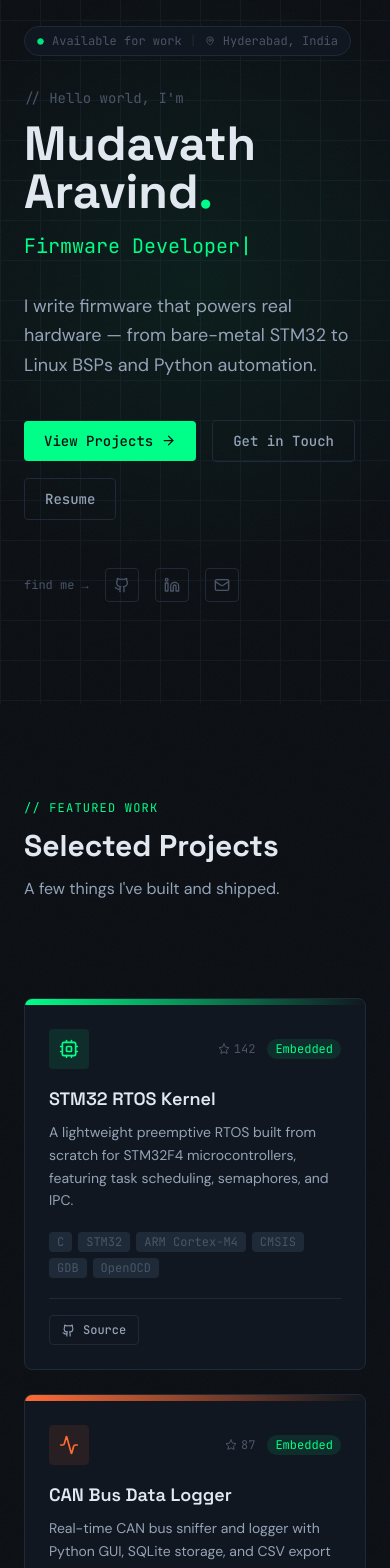
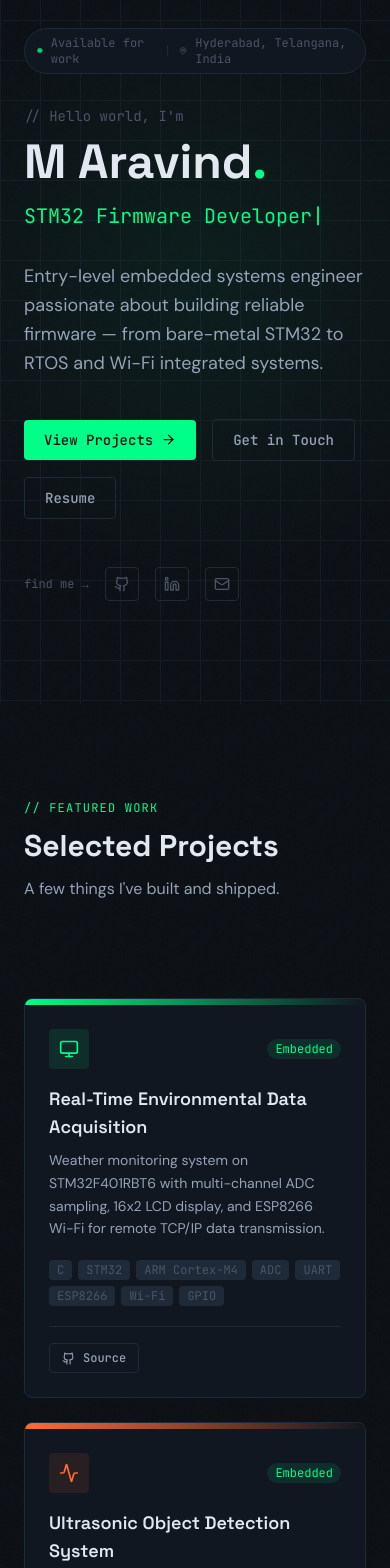
Before and after one commit to Madhu-Aravind/MyPortfolio, a Next.js app: page / in a window 390 px wide. Shown: the part 140-1708 px from the top of the page. Built offline with nearby package versions, Linux system fonts and the light colour scheme.

Commit message:
Add files via upload

```diff
--- /dev/null
+++ b/public/googlef8015beaea0d1c15.html
@@ -0,0 +1 @@
+google-site-verification: googlef8015beaea0d1c15.html
--- a/src/app/layout.tsx
+++ b/src/app/layout.tsx
@@ -6,23 +6,23 @@ import { Footer } from "@/components/layout/Footer";
 import { ThemeProvider } from "@/components/layout/ThemeProvider";
 
 export const metadata: Metadata = {
-  title: "Mudavath Aravind — Embedded Systems Engineer",
-  description: "Portfolio of Mudavath Aravind, Embedded Systems Engineer based in Hyderabad, India. Specializing in STM32, C, FreeRTOS, Linux, CAN Bus, Python automation, and firmware engineering.",
+  title: "M Aravind — Embedded Systems Engineer",
+  description: "Portfolio of M Aravind, Embedded Systems Engineer from Hyderabad. M.Tech NIT Calicut. STM32, ARM Cortex-M4, C, RTOS, UART, SPI, I2C, Python, Tata Elxsi intern.",
   keywords: [
-    "Mudavath Aravind",
-    "Aravind Mudavath",
+    "M Aravind", "Aravind Mudavath", "Mudavath Aravind",
     "Embedded Systems Engineer Hyderabad",
-    "STM32 Developer India",
-    "Firmware Engineer Hyderabad",
+    "STM32 Developer India", "NIT Calicut Embedded",
+    "ARM Cortex-M4 Firmware", "Tata Elxsi Intern",
+    "Kernel Masters Hyderabad", "RTOS FreeRTOS Developer",
   ],
-  authors: [{ name: "Mudavath Aravind", url: "https://my-portfolio-r7yz.vercel.app" }],
-  creator: "Mudavath Aravind",
+  authors: [{ name: "M Aravind", url: "https://my-portfolio-r7yz.vercel.app" }],
+  creator: "M Aravind",
   metadataBase: new URL("https://my-portfolio-r7yz.vercel.app"),
   openGraph: {
-    title: "Mudavath Aravind — Embedded Systems Engineer",
-    description: "Portfolio of Mudavath Aravind, Embedded Systems Engineer based in Hyderabad, India.",
+    title: "M Aravind — Embedded Systems Engineer",
+    description: "Portfolio of M Aravind, Embedded Systems Engineer from Hyderabad. M.Tech NIT Calicut.",
     url: "https://my-portfolio-r7yz.vercel.app",
-    siteName: "Mudavath Aravind Portfolio",
+    siteName: "M Aravind Portfolio",
     locale: "en_IN",
     type: "website",
   },
--- a/src/app/resume/page.tsx
+++ b/src/app/resume/page.tsx
@@ -8,44 +8,31 @@ import { siteConfig, experience, education, skills } from "@/lib/data";
 export default function ResumePage() {
   return (
     <div className="max-w-4xl mx-auto px-6 pt-28 pb-24">
-      {/* Header */}
       <div className="flex flex-col md:flex-row md:items-center justify-between gap-6 mb-16">
-        <SectionHeading
-          label="resume"
-          title="Curriculum Vitae"
-          subtitle="Full experience, education, and technical skill set."
-        />
+        <SectionHeading label="resume" title="Curriculum Vitae" subtitle="Full experience, education, and technical skill set." />
         <div className="flex gap-3 shrink-0">
           <a href="/resume.pdf" download className="btn-primary text-sm">
             <Download size={14} /> Download PDF
           </a>
-          <a
-            href={siteConfig.linkedin}
-            target="_blank"
-            rel="noopener noreferrer"
-            className="btn-outline text-sm"
-          >
+          <a href={siteConfig.linkedin} target="_blank" rel="noopener noreferrer" className="btn-outline text-sm">
             <ExternalLink size={14} /> LinkedIn
           </a>
         </div>
       </div>
 
-      {/* Resume card */}
       <div className="border border-[var(--bg-border)] rounded-xl bg-[var(--bg-card)] overflow-hidden">
-        {/* Top bar */}
+        {/* Header */}
         <div className="border-b border-[var(--bg-border)] px-8 py-6">
           <h1 className="text-2xl font-display font-bold text-[var(--text-primary)]">{siteConfig.name}</h1>
           <p className="text-[var(--accent)] font-mono text-sm mt-1">{siteConfig.title}</p>
           <div className="flex flex-wrap gap-4 mt-3 text-xs font-mono text-[var(--text-muted)]">
             <span>{siteConfig.email}</span>
             <span>{siteConfig.location}</span>
-            <a href={siteConfig.github} target="_blank" rel="noopener noreferrer"
-              className="hover:text-[var(--accent)] transition-colors">
-              github.com/alexmercer-dev
+            <a href={siteConfig.github} target="_blank" rel="noopener noreferrer" className="hover:text-[var(--accent)] transition-colors">
+              github.com/Madhu-Aravind
             </a>
-            <a href={siteConfig.linkedin} target="_blank" rel="noopener noreferrer"
-              className="hover:text-[var(--accent)] transition-colors">
-              linkedin.com/in/alexmercer-dev
+            <a href={siteConfig.linkedin} target="_blank" rel="noopener noreferrer" className="hover:text-[var(--accent)] transition-colors">
+              LinkedIn Profile
             </a>
           </div>
         </div>
@@ -53,27 +40,21 @@ export default function ResumePage() {
         <div className="px-8 py-8 space-y-10">
           {/* Summary */}
           <section>
-            <h2 className="text-xs font-mono uppercase tracking-widest text-[var(--accent)] mb-4">Summary</h2>
+            <h2 className="text-xs font-mono uppercase tracking-widest text-[var(--accent)] mb-4">Profile</h2>
             <p className="text-[var(--text-secondary)] leading-relaxed text-sm">
-              Senior Embedded Systems Engineer with 7+ years of experience in C/C++ firmware development
-              for ARM Cortex-M microcontrollers, Linux BSP development, and building CI/CD automation
-              infrastructure for hardware-in-the-loop testing. Proficient in AUTOSAR, FreeRTOS, CAN/SPI/I2C
-              protocols, and Python-based test automation.
+              Entry-level embedded systems engineer with hands-on experience in ARM Cortex-M based STM32
+              microcontroller development, peripheral integration, and real-time firmware design. Proficient
+              in bare-metal and HAL programming, communication protocols (UART, SPI, I2C), and hardware-software
+              debugging. Passionate about building reliable and efficient embedded solutions.
             </p>
           </section>
 
           {/* Experience */}
           <section>
-            <h2 className="text-xs font-mono uppercase tracking-widest text-[var(--accent)] mb-6">Experience</h2>
+            <h2 className="text-xs font-mono uppercase tracking-widest text-[var(--accent)] mb-6">Experience & Training</h2>
             <div className="space-y-8">
               {experience.map((job, i) => (
-                <motion.div
-                  key={i}
-                  initial={{ opacity: 0, y: 10 }}
-                  whileInView={{ opacity: 1, y: 0 }}
-                  viewport={{ once: true }}
-                  transition={{ delay: i * 0.1 }}
-                >
+                <motion.div key={i} initial={{ opacity: 0, y: 10 }} whileInView={{ opacity: 1, y: 0 }} viewport={{ once: true }} transition={{ delay: i * 0.1 }}>
                   <div className="flex flex-wrap justify-between gap-2 mb-2">
                     <div>
                       <h3 className="font-display font-semibold text-[var(--text-primary)]">{job.role}</h3>
@@ -84,8 +65,7 @@ export default function ResumePage() {
                   <ul className="space-y-1.5 mt-3">
                     {job.points.map((p, j) => (
                       <li key={j} className="flex gap-2 text-sm text-[var(--text-secondary)]">
-                        <span className="text-[var(--accent)] shrink-0 mt-0.5">▹</span>
-                        {p}
+                        <span className="text-[var(--accent)] shrink-0 mt-0.5">▹</span>{p}
                       </li>
                     ))}
                   </ul>
@@ -114,18 +94,20 @@ export default function ResumePage() {
           <section>
             <h2 className="text-xs font-mono uppercase tracking-widest text-[var(--accent)] mb-6">Technical Skills</h2>
             <div className="grid sm:grid-cols-2 gap-6">
-              {["Embedded", "Software", "Web", "Automation"].map((cat) => {
+              {[
+                { cat: "Embedded", label: "Embedded & Hardware" },
+                { cat: "Software", label: "Software & Tools" },
+                { cat: "Web", label: "Web & Frameworks" },
+                { cat: "Automation", label: "Automation & Testing" },
+              ].map(({ cat, label }) => {
                 const catSkills = skills.filter((s) => s.category === cat);
                 if (!catSkills.length) return null;
                 return (
                   <div key={cat}>
-                    <p className="text-xs font-mono text-[var(--text-muted)] mb-2">{cat}</p>
+                    <p className="text-xs font-mono text-[var(--text-muted)] mb-2">{label}</p>
                     <div className="flex flex-wrap gap-1.5">
                       {catSkills.map((s) => (
-                        <span
-                          key={s.name}
-                          className="px-2 py-0.5 text-xs font-mono rounded bg-[var(--bg-border)] text-[var(--text-secondary)]"
-                        >
+                        <span key={s.name} className="px-2 py-0.5 text-xs font-mono rounded bg-[var(--bg-border)] text-[var(--text-secondary)]">
                           {s.name}
                         </span>
                       ))}
@@ -135,6 +117,23 @@ export default function ResumePage() {
               })}
             </div>
           </section>
+
+          {/* Achievements */}
+          <section>
+            <h2 className="text-xs font-mono uppercase tracking-widest text-[var(--accent)] mb-4">Achievements</h2>
+            <ul className="space-y-2">
+              {[
+                "Plant training on Renewable & Non-Renewable Energy at CAPE Institute of Technology",
+                "Industrial automation training using PLC and SCADA Systems",
+                "Certificate of appreciation for organizing 'Junkyard Electronics' — Ekarikthin 2018",
+                "Participated in All India Inter NIT Cricket Tournament at NIT-Calicut",
+              ].map((a, i) => (
+                <li key={i} className="flex gap-2 text-sm text-[var(--text-secondary)]">
+                  <span className="text-[var(--accent)] shrink-0">▹</span>{a}
+                </li>
+              ))}
+            </ul>
+          </section>
         </div>
       </div>
     </div>
--- a/src/components/sections/HeroSection.tsx
+++ b/src/components/sections/HeroSection.tsx
@@ -8,9 +8,9 @@ import { siteConfig } from "@/lib/data";
 
 const TYPING_STRINGS = [
   "Embedded Systems Engineer",
-  "Firmware Developer",
-  "Linux & RTOS Specialist",
-  "Python Automation Expert",
+  "STM32 Firmware Developer",
+  "RTOS & Bare-Metal Programmer",
+  "Control Systems & IoT Engineer",
 ];
 
 function TypingText() {
--- a/src/lib/data.ts
+++ b/src/lib/data.ts
@@ -2,14 +2,14 @@
 import { Project, Skill } from "./types";
 
 export const siteConfig = {
-  name: "Mudavath Aravind",
-  title: "Embedded Systems Engineer & Developer",
-  tagline: "I write firmware that powers real hardware — from bare-metal STM32 to Linux BSPs and Python automation.",
-  email: "aravind.mudavath@gmail.com",
-  github: "https://github.com/mudavath-aravind",
+  name: "M Aravind",
+  title: "Embedded Systems Engineer",
+  tagline: "Entry-level embedded systems engineer passionate about building reliable firmware — from bare-metal STM32 to RTOS and Wi-Fi integrated systems.",
+  email: "madhu.aravind@gmail.com",
+  github: "https://github.com/Madhu-Aravind",
   linkedin: "https://linkedin.com/in/mudavath-aravind",
-  githubUsername: "mudavath-aravind",
-  location: "Hyderabad, India",
+  githubUsername: "Madhu-Aravind",
+  location: "Hyderabad, Telangana, India",
   available: true,
 };
 
@@ -23,120 +23,127 @@ export const navItems = [
 
 export const projects: Project[] = [
   {
-    id: "stm32-rtos",
-    title: "STM32 RTOS Kernel",
-    description: "A lightweight preemptive RTOS built from scratch for STM32F4 microcontrollers, featuring task scheduling, semaphores, and IPC.",
-    tech: ["C", "STM32", "ARM Cortex-M4", "CMSIS", "GDB", "OpenOCD"],
+    id: "env-data-acquisition",
+    title: "Real-Time Environmental Data Acquisition",
+    description: "Weather monitoring system on STM32F401RBT6 with multi-channel ADC sampling, 16x2 LCD display, and ESP8266 Wi-Fi for remote TCP/IP data transmission.",
+    tech: ["C", "STM32", "ARM Cortex-M4", "ADC", "UART", "ESP8266", "Wi-Fi", "GPIO"],
     category: "Embedded",
-    githubUrl: "https://github.com/mudavath-aravind/stm32-rtos",
+    githubUrl: "https://github.com/Madhu-Aravind",
     imageColor: "#00ff88",
     featured: true,
-    stars: 142,
+    icon: "monitor",
+  },
+  {
+    id: "ultrasonic-detection",
+    title: "Ultrasonic Object Detection System",
+    description: "Real-time object distance measurement using STM32 timer input-capture mode with interrupt-driven echo processing, LCD output, and proximity alert logic.",
+    tech: ["C", "STM32", "Timers", "Interrupts", "LCD", "Bare-Metal", "SWD"],
+    category: "Embedded",
+    githubUrl: "https://github.com/Madhu-Aravind",
+    imageColor: "#ff6b35",
+    featured: true,
+    icon: "activity",
+  },
+  {
+    id: "multi-agent-smc",
+    title: "Sliding Mode Control for Multi-Agent Systems",
+    description: "Master's thesis — designed FOSMC and Super-Twisting SMC for second-order leader-follower multi-agent systems with Lyapunov-based stability analysis.",
+    tech: ["MATLAB", "Simulink", "PID", "Sliding Mode Control", "Lyapunov", "Control Systems"],
+    category: "Automation",
+    githubUrl: "https://github.com/Madhu-Aravind",
+    imageColor: "#6c63ff",
+    featured: true,
+    icon: "git-branch",
+  },
+  {
+    id: "vscode-automation",
+    title: "VS Code Extension Test Automation",
+    description: "Cross-platform automation framework for VS Code extensions using TypeScript, Mocha, and DOM-based UI selectors integrated into CI/CD pipelines.",
+    tech: ["TypeScript", "Mocha", "CI/CD", "Selenium", "vscode-extension-tester", "Angular"],
+    category: "Automation",
+    githubUrl: "https://github.com/Madhu-Aravind",
+    imageColor: "#00d4ff",
+    icon: "terminal",
+  },
+  {
+    id: "stm32-peripherals",
+    title: "STM32 Peripheral Integration Library",
+    description: "Bare-metal and HAL-based firmware for GPIO, ADC, timers, UART, SPI, I2C on STM32F401. Includes ESP8266 and 16x2 LCD drivers with interrupt handling.",
+    tech: ["C", "Embedded C", "STM32CubeIDE", "Keil µVision", "ST-Link V2", "GDB"],
+    category: "Embedded",
+    githubUrl: "https://github.com/Madhu-Aravind",
+    imageColor: "#f7c59f",
     icon: "cpu",
   },
   {
-    id: "canbus-logger",
-    title: "CAN Bus Data Logger",
-    description: "Real-time CAN bus sniffer and logger with Python GUI, SQLite storage, and CSV export for automotive diagnostics.",
-    tech: ["C", "Python", "CAN Bus", "SQLite", "Tkinter", "STM32"],
-    category: "Embedded",
-    githubUrl: "https://github.com/mudavath-aravind/canbus-logger",
-    imageColor: "#ff6b35",
-    featured: true,
-    stars: 87,
-    icon: "activity",
-  },
-  {
-    id: "ci-flash-pipeline",
-    title: "CI/CD Firmware Flash Pipeline",
-    description: "GitHub Actions pipeline that auto-builds, tests, and flashes STM32 firmware to hardware-in-the-loop test rigs.",
-    tech: ["Python", "GitHub Actions", "OpenOCD", "QEMU", "Shell", "Docker"],
+    id: "linux-automation",
+    title: "Linux System Automation Scripts",
+    description: "Bash scripting suite for automating setup, package installation, Python module management, and system optimization on Linux environments.",
+    tech: ["Bash", "Python", "Linux", "Shell Scripting", "System Administration"],
     category: "Automation",
-    githubUrl: "https://github.com/mudavath-aravind/ci-flash-pipeline",
-    imageColor: "#6c63ff",
-    featured: true,
-    stars: 211,
-    icon: "git-branch",
-  },
-  {
-    id: "linux-driver",
-    title: "Linux Kernel Driver — SPI Sensor",
-    description: "A production-quality Linux character device driver for an SPI-based IMU sensor with DMA support and sysfs interface.",
-    tech: ["C", "Linux Kernel", "SPI", "DMA", "Device Tree", "Makefile"],
-    category: "Embedded",
-    githubUrl: "https://github.com/mudavath-aravind/spi-imu-driver",
-    imageColor: "#f7c59f",
-    stars: 63,
+    githubUrl: "https://github.com/Madhu-Aravind",
+    imageColor: "#ff4757",
     icon: "layers",
-  },
-  {
-    id: "embedded-dashboard",
-    title: "Embedded Telemetry Dashboard",
-    description: "Real-time web dashboard for visualizing embedded device telemetry via WebSocket. Built with Next.js and Chart.js.",
-    tech: ["Next.js", "TypeScript", "WebSocket", "Chart.js", "Tailwind CSS"],
-    category: "Web",
-    githubUrl: "https://github.com/mudavath-aravind/embedded-dashboard",
-    imageColor: "#00d4ff",
-    stars: 95,
-    icon: "monitor",
-  },
-  {
-    id: "pytest-firmware",
-    title: "Pytest Firmware Test Framework",
-    description: "Modular pytest plugin for embedded firmware testing with UART/SWD communication, fixtures, and HTML reporting.",
-    tech: ["Python", "pytest", "UART", "Serial", "HTML", "Jinja2"],
-    category: "Automation",
-    githubUrl: "https://github.com/mudavath-aravind/pytest-firmware",
-    imageColor: "#ff4757",
-    stars: 178,
-    icon: "terminal",
   },
 ];
 
 export const skills: Skill[] = [
-  { name: "C / C++", level: 95, category: "Embedded" },
-  { name: "STM32 / ARM", level: 92, category: "Embedded" },
-  { name: "RTOS (FreeRTOS)", level: 88, category: "Embedded" },
-  { name: "Linux / Kernel", level: 80, category: "Embedded" },
-  { name: "CAN / SPI / I2C", level: 90, category: "Embedded" },
-  { name: "Python", level: 85, category: "Software" },
-  { name: "Git / GitHub Actions", level: 88, category: "Software" },
-  { name: "Docker", level: 75, category: "Software" },
-  { name: "Next.js / React", level: 78, category: "Web" },
-  { name: "TypeScript", level: 80, category: "Web" },
-  { name: "pytest / HIL Testing", level: 87, category: "Automation" },
-  { name: "OpenOCD / GDB", level: 85, category: "Embedded" },
+  { name: "C / Embedded C", level: 90, category: "Embedded" },
+  { name: "STM32 / ARM Cortex-M4", level: 88, category: "Embedded" },
+  { name: "Bare-Metal & HAL Programming", level: 85, category: "Embedded" },
+  { name: "UART / SPI / I2C", level: 85, category: "Embedded" },
+  { name: "RTOS Fundamentals", level: 75, category: "Embedded" },
+  { name: "Python", level: 78, category: "Software" },
+  { name: "Shell / Bash Scripting", level: 75, category: "Software" },
+  { name: "TypeScript / Angular", level: 70, category: "Web" },
+  { name: "Linux System Programming", level: 72, category: "Software" },
+  { name: "Git / CI/CD", level: 80, category: "Software" },
+  { name: "MATLAB / Simulink", level: 78, category: "Automation" },
+  { name: "GDB / ST-Link V2 Debugging", level: 82, category: "Embedded" },
 ];
 
 export const experience = [
   {
-    role: "Embedded Systems Engineer",
-    company: "Your Company Name",
-    period: "2022 – Present",
-    location: "Hyderabad, India",
+    role: "Software Developer Intern",
+    company: "Tata Elxsi",
+    period: "May 2024 – July 2025",
+    location: "Thiruvananthapuram, Kerala",
     points: [
-      "Lead firmware development for ARM Cortex-M based embedded systems in C.",
-      "Designed CAN/SPI/I2C communication protocols for sensor interfacing.",
-      "Built CI/CD pipelines for automated firmware testing reducing release time by 40%.",
+      "Developed cross-platform automation framework for VS Code extensions using TypeScript, Mocha, and DOM-based UI interaction, replacing image/coordinate-based testing with reliable selectors.",
+      "Integrated automated tests into CI/CD pipelines for streamlined releases.",
+      "Contributed to front-end development using Angular, TypeScript, HTML, and CSS — implemented Picture-in-Picture mode and Dark/Light theme toggle.",
+      "Automated Linux system setup using Bash scripting for package installation and system optimization.",
     ],
   },
   {
-    role: "Embedded Software Developer",
-    company: "Previous Company",
-    period: "2019 – 2022",
-    location: "Hyderabad, India",
+    role: "Embedded Systems Trainee",
+    company: "Kernel Masters",
+    period: "Sept 2025 – Present",
+    location: "Hyderabad, Telangana",
     points: [
-      "Developed STM32-based sensor nodes with FreeRTOS and BLE connectivity.",
-      "Created Python-based automated test frameworks using pytest and UART.",
-      "Maintained Linux BSP and device tree configurations for custom hardware.",
+      "Developed embedded firmware on STM32F401RBT6 (ARM Cortex-M4) using Bare-Metal and HAL programming in Keil µVision and STM32CubeIDE.",
+      "Configured GPIO, ADC, timers, and interrupt controllers; performed real-time sensor interfacing.",
+      "Integrated ESP8266 Wi-Fi and 16x2 LCD via UART/SPI/I2C with interrupt-driven communication stacks.",
+      "Applied RTOS fundamentals including task scheduling, semaphores, mutexes, and inter-task communication.",
+      "Debugged firmware using ST-Link V2, GDB, and STM32CubeIDE with systematic register-level analysis.",
     ],
   },
 ];
 
 export const education = [
   {
-    degree: "B.Tech in Electronics & Communication Engineering",
-    school: "Your University, Hyderabad",
-    period: "2015 – 2019",
+    degree: "M.Tech — Instrumentation and Control Systems (CGPA: 7.65)",
+    school: "National Institute of Technology Calicut",
+    period: "2023 – 2025",
+  },
+  {
+    degree: "B.Tech — Electrical and Electronics Engineering (CGPA: 7.64)",
+    school: "National Institute of Technology Nagaland",
+    period: "2016 – 2020",
+  },
+  {
+    degree: "Diploma — German Language (A1 & A2)",
+    school: "Osmania University, Hyderabad",
+    period: "2021 – 2022",
   },
 ];
```
Also changed, not shown: src/app/about/page.tsx (+49 -27 lines).
